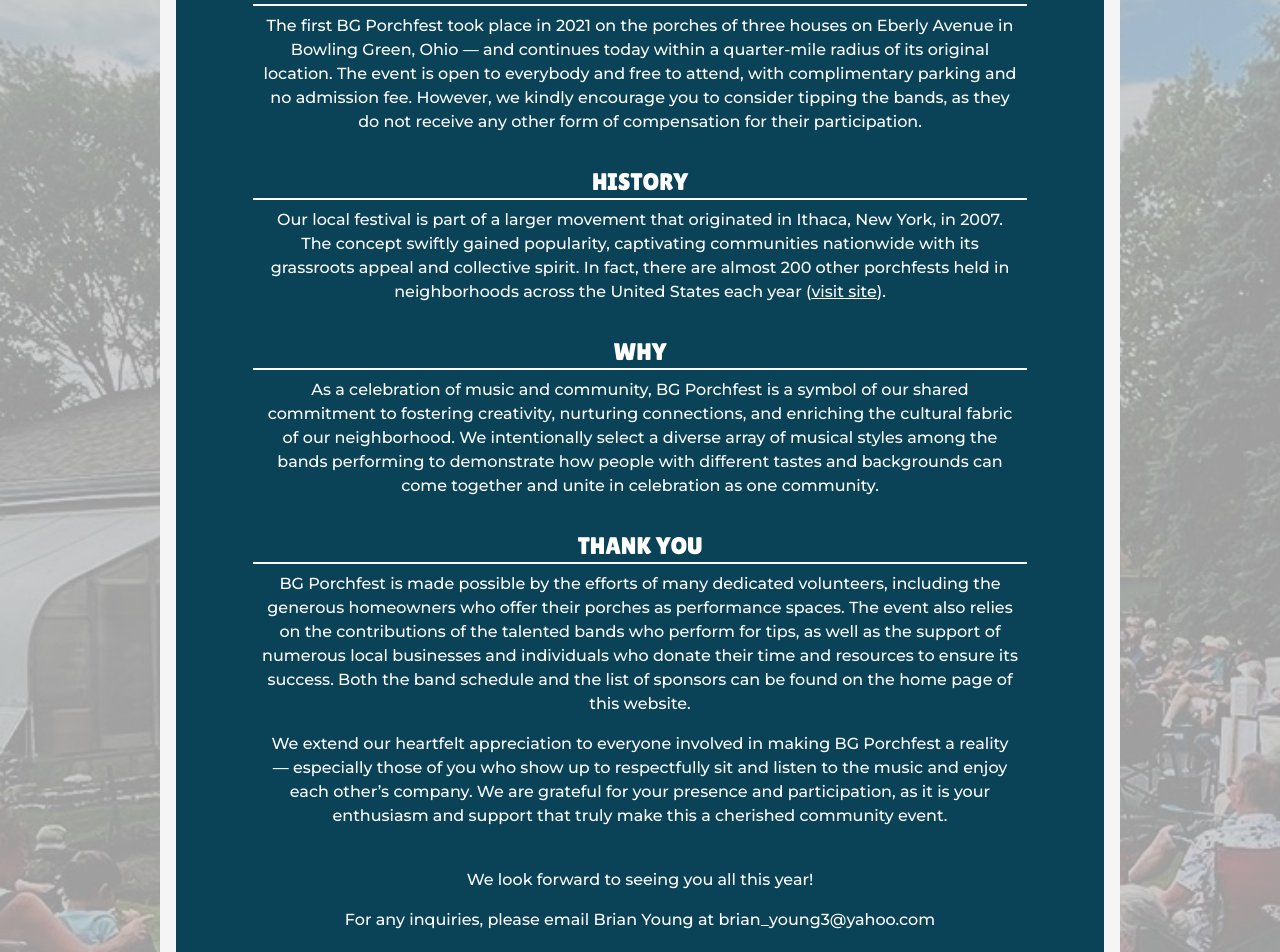
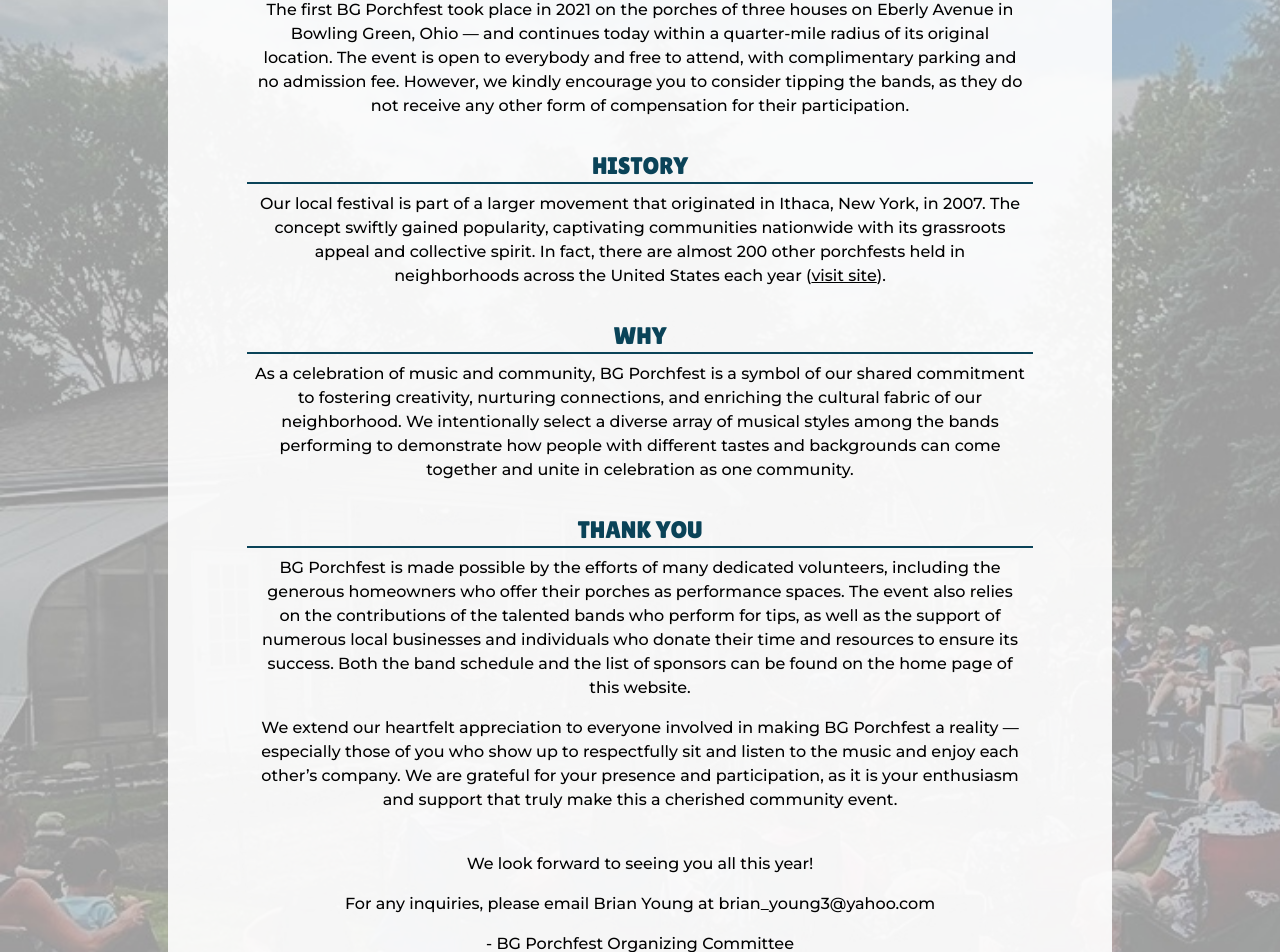
Before and after one commit to BRGuitar/porchfest-app, a Next.js app: page /home/info in a window 1280 px wide. Shown: the part 284-1236 px from the top of the page. Built offline with nearby package versions, Linux system fonts and the light colour scheme.

Commit message:
Committing to save progress. End of day.

```diff
--- a/src/app/home/about/page.tsx
+++ b/src/app/home/about/page.tsx
@@ -1,9 +1,10 @@
-import { Montserrat, Lilita_One } from 'next/font/google';
+import { Montserrat, Lilita_One, Bebas_Neue } from 'next/font/google';
 import Link from 'next/link';
 import { fetchBands, fetchSchedule } from '@/lib/data';
 // import bandListPdf from '../../../../public/';
 
 const montserrat = Montserrat({ weight: '500', subsets: ['latin'] });
+const bebas = Bebas_Neue({ weight: '400', subsets: ['latin'] });
 const lilita = Lilita_One({ weight: '400', subsets: ['latin'] });
 
 export default async function About() {
@@ -11,20 +12,12 @@ export default async function About() {
 
   return (
     <main className={montserrat.className + ' main-container pt-10'}>
-      <div className='mx-2 w-3/4 rounded-3xl bg-neutral-100 pb-4'>
-        <div
-          className={
-            lilita.className +
-            ' mx-4 mb-2 mt-4 flex flex-col items-center justify-center rounded-t-2xl bg-base-orange pb-1 pt-2 text-center text-3xl text-white'
-          }
-        >
+      <div className='flex flex-col items-center'>
+        <h4 className={bebas.className + ' text-6xl text-white drop-shadow-xl'}>
           2024 Band List
-          <div className='text-center text-base text-white'>
-            Click on a Band for More!
-          </div>
-        </div>
-
-        <div className='mx-4 flex flex-row flex-wrap justify-center rounded-b-xl bg-dark-blue py-4'>
+        </h4>
+        <div className='w-3/4 rounded-3xl bg-neutral-100 p-2'>
+          <div className='flex flex-row flex-wrap justify-center rounded-2xl bg-dark-blue px-4 py-6'>
             {bandsOnSchedule.map((x, index) => {
               return x.pagelink !== null ? (
                 <a
@@ -54,6 +47,7 @@ export default async function About() {
             })}
           </div>
         </div>
+      </div>
     </main>
   );
 }
--- a/src/app/home/info/page.tsx
+++ b/src/app/home/info/page.tsx
@@ -1,48 +1,46 @@
 import { Montserrat } from 'next/font/google';
 import { Lilita_One } from 'next/font/google';
+import { Bebas_Neue } from 'next/font/google';
 
 const montserrat = Montserrat({ weight: '500', subsets: ['latin'] });
+const bebas = Bebas_Neue({ weight: '400', subsets: ['latin'] });
 const lilita = Lilita_One({ weight: '400', subsets: ['latin'] });
 
 export default function Info() {
   return (
     <main className={montserrat.className + ' main-container pt-12'}>
-      <div className='mx-2 w-3/4 rounded-3xl bg-neutral-100'>
-        <h4
-          className={
-            lilita.className +
-            ' mx-4 mt-4 rounded-t-xl bg-base-orange p-2 text-center text-4xl text-white'
-          }
-        >
+      <div className='flex flex-col items-center'>
+        <h4 className={bebas.className + ' text-6xl text-white drop-shadow-xl'}>
           What is PorchFest?
         </h4>
-        <div className='mx-4 mb-4 mt-2 flex flex-col items-center rounded-b-2xl bg-dark-blue pb-4 pt-4 text-white'>
+        <div className='mx-2 w-3/4 rounded-3xl'>
+          <div className='mx-2 mb-4 flex flex-col items-center rounded-2xl border-t-4 border-base-orange bg-white bg-opacity-90 pb-4 pt-4 text-white'>
             <div
               className={
                 lilita.className +
-              ' mb-2 mt-6 w-5/6 border-b-2 border-b-white text-center text-2xl text-white'
+                ' mb-2 mt-6 w-5/6 border-b-2 border-b-dark-blue text-center text-2xl text-dark-blue'
               }
             >
               ORIGINS
             </div>
-          <div className='w-5/6 rounded-lg p-2 pt-0 text-center text-base'>
+            <div className='w-5/6 rounded-lg p-2 pt-0 text-center text-base text-black'>
               The first BG Porchfest took place in 2021 on the porches of three
-            houses on Eberly Avenue in Bowling Green, Ohio — and continues today
-            within a quarter-mile radius of its original location. The event is
-            open to everybody and free to attend, with complimentary parking and
-            no admission fee. However, we kindly encourage you to consider
-            tipping the bands, as they do not receive any other form of
-            compensation for their participation.
+              houses on Eberly Avenue in Bowling Green, Ohio — and continues
+              today within a quarter-mile radius of its original location. The
+              event is open to everybody and free to attend, with complimentary
+              parking and no admission fee. However, we kindly encourage you to
+              consider tipping the bands, as they do not receive any other form
+              of compensation for their participation.
             </div>
             <div
               className={
                 lilita.className +
-              ' mb-2 mt-6 w-5/6 rounded-t-lg border-b-2 border-b-white text-center text-2xl text-white'
+                ' mb-2 mt-6 w-5/6 rounded-t-lg border-b-2 border-b-dark-blue text-center text-2xl text-dark-blue'
               }
             >
               HISTORY
             </div>
-          <div className='w-5/6 rounded-lg p-2 pt-0 text-center text-base'>
+            <div className='w-5/6 rounded-lg p-2 pt-0 text-center text-base text-black'>
               Our local festival is part of a larger movement that originated in
               Ithaca, New York, in 2007. The concept swiftly gained popularity,
               captivating communities nationwide with its grassroots appeal and
@@ -60,56 +58,57 @@ export default function Info() {
             <div
               className={
                 lilita.className +
-              ' mb-2 mt-6 w-5/6 border-b-2 border-b-white text-center text-2xl text-white'
+                ' mb-2 mt-6 w-5/6 border-b-2 border-b-dark-blue text-center text-2xl text-dark-blue'
               }
             >
               WHY
             </div>
-          <div className='w-5/6 rounded-lg p-2 pt-0 text-center text-base'>
-            As a celebration of music and community, BG Porchfest is a symbol of
-            our shared commitment to fostering creativity, nurturing
-            connections, and enriching the cultural fabric of our neighborhood.
-            We intentionally select a diverse array of musical styles among the
-            bands performing to demonstrate how people with different tastes and
-            backgrounds can come together and unite in celebration as one
-            community.
+            <div className='w-5/6 rounded-lg p-2 pt-0 text-center text-base text-black'>
+              As a celebration of music and community, BG Porchfest is a symbol
+              of our shared commitment to fostering creativity, nurturing
+              connections, and enriching the cultural fabric of our
+              neighborhood. We intentionally select a diverse array of musical
+              styles among the bands performing to demonstrate how people with
+              different tastes and backgrounds can come together and unite in
+              celebration as one community.
             </div>
             <div
               className={
                 lilita.className +
-              ' mb-2 mt-6 w-5/6 rounded-t-lg border-b-2 border-b-white text-center text-2xl text-white'
+                ' mb-2 mt-6 w-5/6 rounded-t-lg border-b-2 border-b-dark-blue text-center text-2xl text-dark-blue'
               }
             >
               THANK YOU
             </div>
 
-          <div className='w-5/6 rounded-lg p-2 pt-0 text-center text-base'>
+            <div className='w-5/6 rounded-lg p-2 pt-0 text-center text-base text-black'>
               BG Porchfest is made possible by the efforts of many dedicated
               volunteers, including the generous homeowners who offer their
               porches as performance spaces. The event also relies on the
-            contributions of the talented bands who perform for tips, as well as
-            the support of numerous local businesses and individuals who donate
-            their time and resources to ensure its success. Both the band
-            schedule and the list of sponsors can be found on the home page of
-            this website.
+              contributions of the talented bands who perform for tips, as well
+              as the support of numerous local businesses and individuals who
+              donate their time and resources to ensure its success. Both the
+              band schedule and the list of sponsors can be found on the home
+              page of this website.
             </div>
-          <div className='w-5/6 rounded-lg p-2 text-center text-base'>
-            We extend our heartfelt appreciation to everyone involved in making
-            BG Porchfest a reality — especially those of you who show up to
-            respectfully sit and listen to the music and enjoy each other’s
-            company. We are grateful for your presence and participation, as it
-            is your enthusiasm and support that truly make this a cherished
-            community event.
+            <div className='w-5/6 rounded-lg p-2 text-center text-base text-black'>
+              We extend our heartfelt appreciation to everyone involved in
+              making BG Porchfest a reality — especially those of you who show
+              up to respectfully sit and listen to the music and enjoy each
+              other’s company. We are grateful for your presence and
+              participation, as it is your enthusiasm and support that truly
+              make this a cherished community event.
             </div>
-          <div className='w-5/6 rounded-lg p-2 pt-8 text-center text-base'>
+            <div className='w-5/6 rounded-lg p-2 pt-8 text-center text-base text-black'>
               We look forward to seeing you all this year!
             </div>
-          <div className='w-5/6 rounded-lg p-2 text-center text-base'>
+            <div className='w-5/6 rounded-lg p-2 text-center text-base text-black'>
               For any inquiries, please email Brian Young at
               brian_young3@yahoo.com
             </div>
-          <div className='w-5/6 rounded-lg p-2 text-center text-base'>
+            <div className='w-5/6 rounded-lg p-2 text-center text-base text-black'>
               - BG Porchfest Organizing Committee
+            </div>
           </div>
         </div>
       </div>
--- a/src/app/home/map/page.tsx
+++ b/src/app/home/map/page.tsx
@@ -1,5 +1,6 @@
 import { Montserrat } from 'next/font/google';
 import { Lilita_One } from 'next/font/google';
+import { Bebas_Neue } from 'next/font/google';
 import mapImg from '../../../../public/PorchfestMap.png';
 import Image from 'next/image';
 import Link from 'next/link';
@@ -7,19 +8,16 @@ import '../../globals.css';
 
 const montserrat = Montserrat({ weight: '500', subsets: ['latin'] });
 const lilita = Lilita_One({ weight: '400', subsets: ['latin'] });
+const bebas = Bebas_Neue({ weight: '400', subsets: ['latin'] });
 
 export default function Map() {
   return (
     <main className={montserrat.className + ' main-container pt-12'}>
-      <div className='mx-2 w-3/4 rounded-3xl bg-white'>
-        <h6
-          className={
-            lilita.className +
-            ' mx-4 mt-4 rounded-t-xl bg-base-orange p-2 text-center text-2xl text-white'
-          }
-        >
+      <div className='flex flex-col items-center'>
+        <h4 className={bebas.className + ' text-6xl text-white drop-shadow-xl'}>
           2024 Neighborhood Map
-        </h6>
+        </h4>
+        <div className='mx-2 w-3/4 rounded-3xl border-t-4 border-base-orange bg-white'>
           <Link href={mapImg.src} target='_blank'>
             <Image
               src={mapImg}
@@ -29,6 +27,7 @@ export default function Map() {
             />
           </Link>
         </div>
+      </div>
     </main>
   );
 }
--- a/src/app/ui/NavBar.tsx
+++ b/src/app/ui/NavBar.tsx
@@ -75,7 +75,7 @@ export default function NavBar() {
           </Link>
         </div>
       </div>
-      <div className='hamburgerMenu flex justify-around lg:hidden'>
+      <div className='flex justify-around lg:hidden'>
         <Link
           href='/home/schedule'
           className={hamburgerLinkStyle('/home/schedule')}
--- a/src/app/ui/PlatinumSponsors.tsx
+++ b/src/app/ui/PlatinumSponsors.tsx
@@ -31,7 +31,7 @@ export default function PlatinumSponsorTiles() {
         </h5>
         <div className='flex flex-row justify-center pt-8'>
           <Image
-            className=''
+            className='px-2'
             alt='Brewing Green logo'
             src='/Sponsors/brewing-green.png'
             height={180}
--- a/src/app/ui/Schedule.tsx
+++ b/src/app/ui/Schedule.tsx
@@ -7,7 +7,9 @@ import { Montserrat } from 'next/font/google';
 import Link from 'next/link';
 import { deleteFromSchedule } from '@/lib/data';
 import EditScheduleButton from './EditScheduleButton';
+import { Lilita_One } from 'next/font/google';
 
+const lilita = Lilita_One({ weight: '400', subsets: ['latin'] });
 const montserrat = Montserrat({ weight: '500', subsets: ['latin'] });
 
 async function deleteRow(id: string) {
@@ -21,19 +23,20 @@ async function deleteRow(id: string) {
 export default async function ScheduleCards({ adminMode, schedule }) {
   return schedule.map((item: any, index) => {
     return (
-      <tr key={index}>
-        <td className='rounded-l-xl bg-white px-2 py-1 text-base text-black'>
-          <div className='flex flex-col'>
-            <div className='px-6 text-xl'>
-              {item.starttime.toLocaleTimeString().replace(':00', '') + ' - '}
-              {item.endtime.toLocaleTimeString().replace(':00', '')}
+      <tr className={lilita.className} key={index}>
+        <td className='border-b-4 border-black px-3 text-base text-dark-blue'>
+          <div className='text-3xl'>
+            <div className='h-6'>
+              {item.starttime.toLocaleTimeString().replace(':00 PM', '')}
             </div>
+            <div className='pl-1 text-lg'>PM</div>
           </div>
         </td>
-        <td className='border-b-2 border-white bg-dark-blue px-4 py-2 text-2xl text-white'>
+        <td className=' w-3/4 px-4 py-2 text-center text-4xl text-base-orange lg:text-5xl'>
+          <div className='flex flex-col text-dark-blue'>
             {item.pagelink !== null ? (
               <Link
-              className='hover:text-white hover:underline hover:decoration-base-orange'
+                className='hover:opacity-80'
                 href={'/home/about/' + item.pagelink}
               >
                 {item.band}
@@ -41,9 +44,16 @@ export default async function ScheduleCards({ adminMode, schedule }) {
             ) : (
               <div>{item.band}</div>
             )}
+            <div className='text-lg text-black'>{item.location}</div>
+          </div>
         </td>
-        <td className='rounded-r-md border-b-2 border-white bg-dark-blue px-4 py-2 text-right text-base text-white'>
-          {item.location}
+        <td className='border-b-4 border-black px-3 text-right text-base text-dark-blue'>
+          <div className='text-3xl'>
+            <div className='h-6'>
+              {item.endtime.toLocaleTimeString().replace(':00 PM', '')}
+            </div>
+            <div className='pr-1 text-lg'>PM</div>
+          </div>
         </td>
         {adminMode ? (
           <>
```
Also changed, not shown: src/app/home/schedule/page.tsx (+9 -14 lines). Lines whose indentation alone changed are shown as unchanged.
